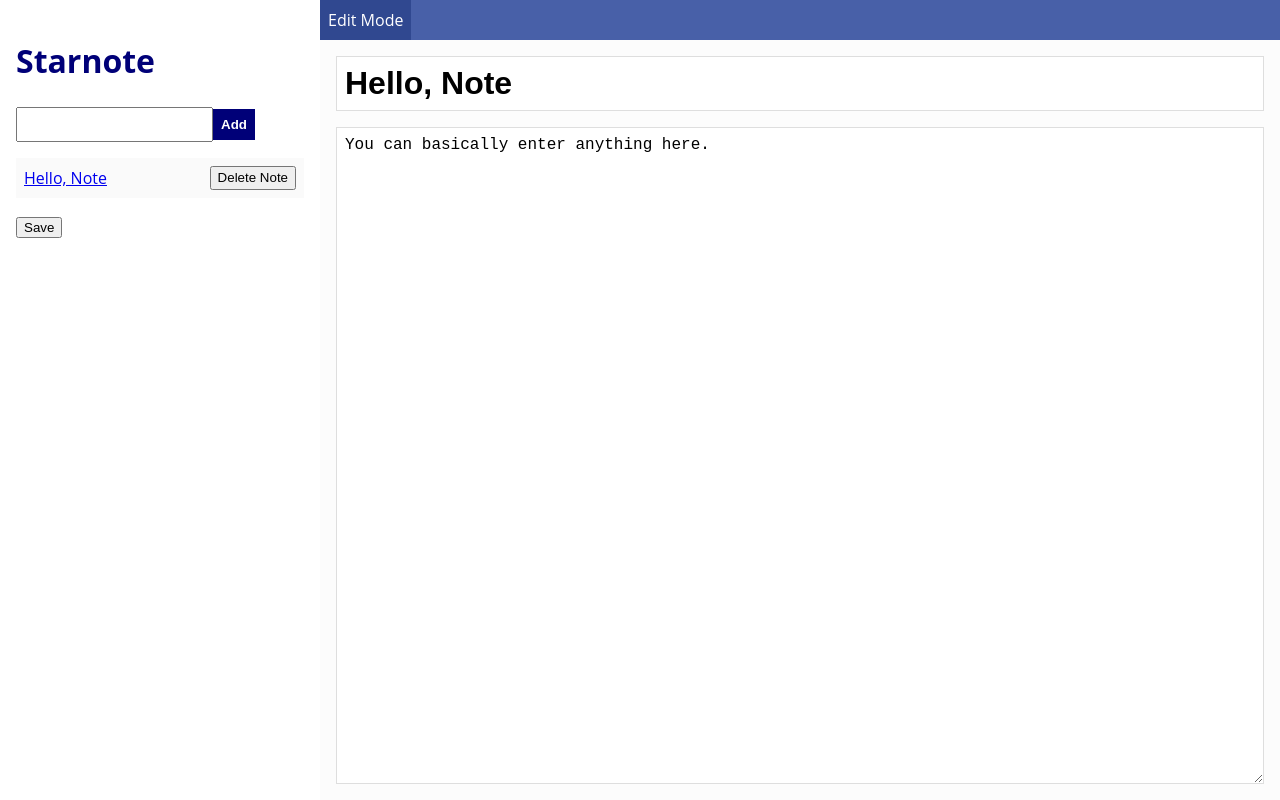
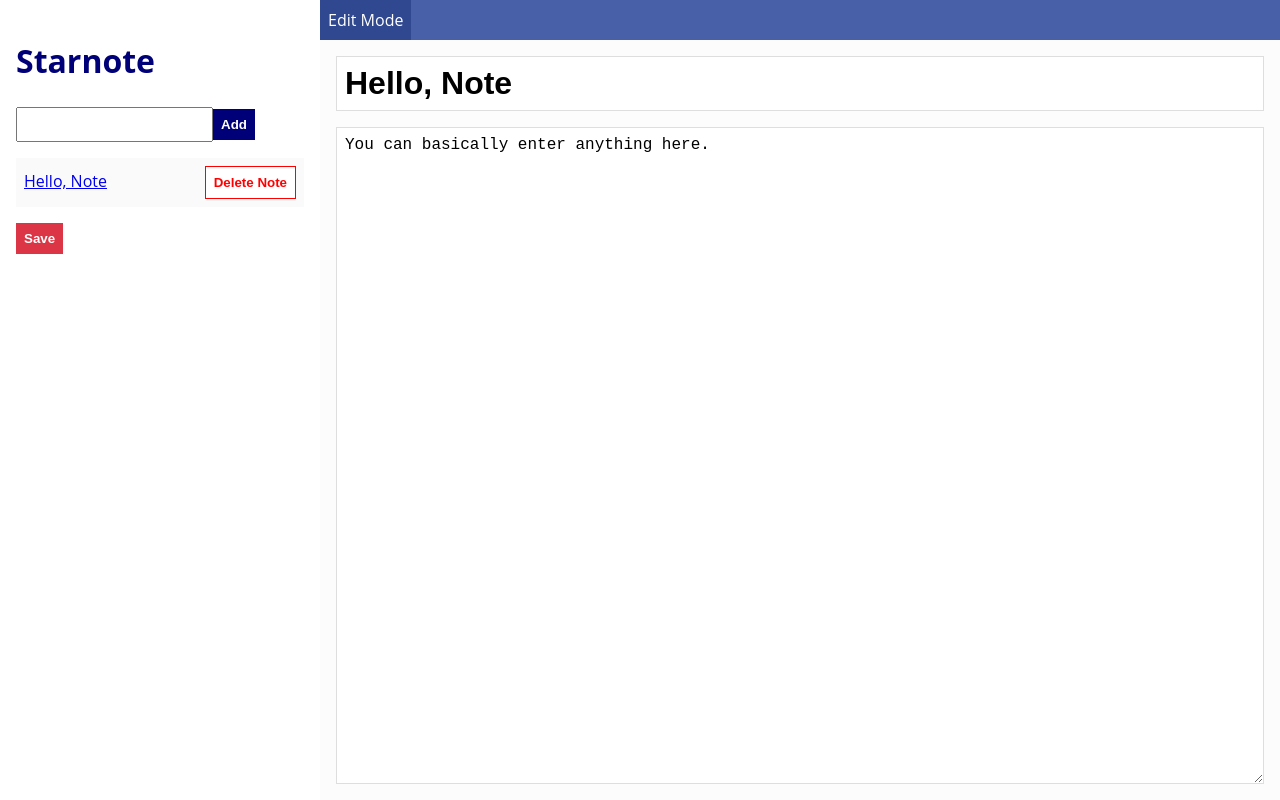
Before and after one commit to pontakornth/starnote, a React (Vite) app: page / in a window 1280 px wide. Built offline with nearby package versions, Linux system fonts and the light colour scheme.

Commit message:
styling: Make button consistent

```diff
--- a/src/components/TheSidebar.module.css
+++ b/src/components/TheSidebar.module.css
@@ -11,6 +11,7 @@
 	background: rgb(250, 250, 250);
 	display: flex;
 	justify-content: space-between;
+	align-items: baseline;
 	padding: .5rem;
 	text-decoration: none;
 }
@@ -32,11 +33,25 @@
 	padding: .5rem;
 }
 
-.addButton {
+.button {
 	padding: .5rem;
-	background:	#000078;
-	color: #fff;
 	font-weight: bold;
 	border: none;
 	cursor: pointer;
 }
+
+.addButton {
+	background:	#000078;
+	color: #fff;
+}
+
+.deleteButton {
+	background: #fff ;
+	border: 1px solid #f00;
+	color: #f00;
+}
+
+.saveButton {
+	background: #DC3545;
+	color: #fff;
+}
--- a/src/components/TheSidebar.tsx
+++ b/src/components/TheSidebar.tsx
@@ -39,16 +39,26 @@ const TheSidebar = () => {
 		<div className={styles.theSidebar}>
 			<h1 className={styles.title}>Starnote</h1>
 			<input className={styles.titleInput} type="next" name="note-title" value={title} onChange={handleChangeTitle} />
-			<button className={styles.addButton} onClick={addNote}>Add</button>
+			<button className={[styles.button, styles.addButton].join(' ')} onClick={addNote}>Add</button>
 			<ul className={styles.noteList}>
 				{notesState.notes.map((note, index) => (
 					<li key={note.id}>
 						<a href="#" onClick={handleClick(index)}>{note.title || '[Untitled]'}</a>
-						<button onClick={handleDelete(note.id, index)}>Delete Note</button>
+						<button
+							className ={[styles.button, styles.deleteButton].join(' ')}
+							onClick={handleDelete(note.id, index)}
+						>
+							Delete Note
+						</button>
 					</li>
 				))}
 			</ul>
-			<button onClick={notesState.saveToLocalStorage}>Save</button>
+			<button
+				onClick={notesState.saveToLocalStorage}
+				className={[styles.button, styles.saveButton].join(' ')}
+			>
+				Save
+			</button>
 		</div>
 	)
 }
```
